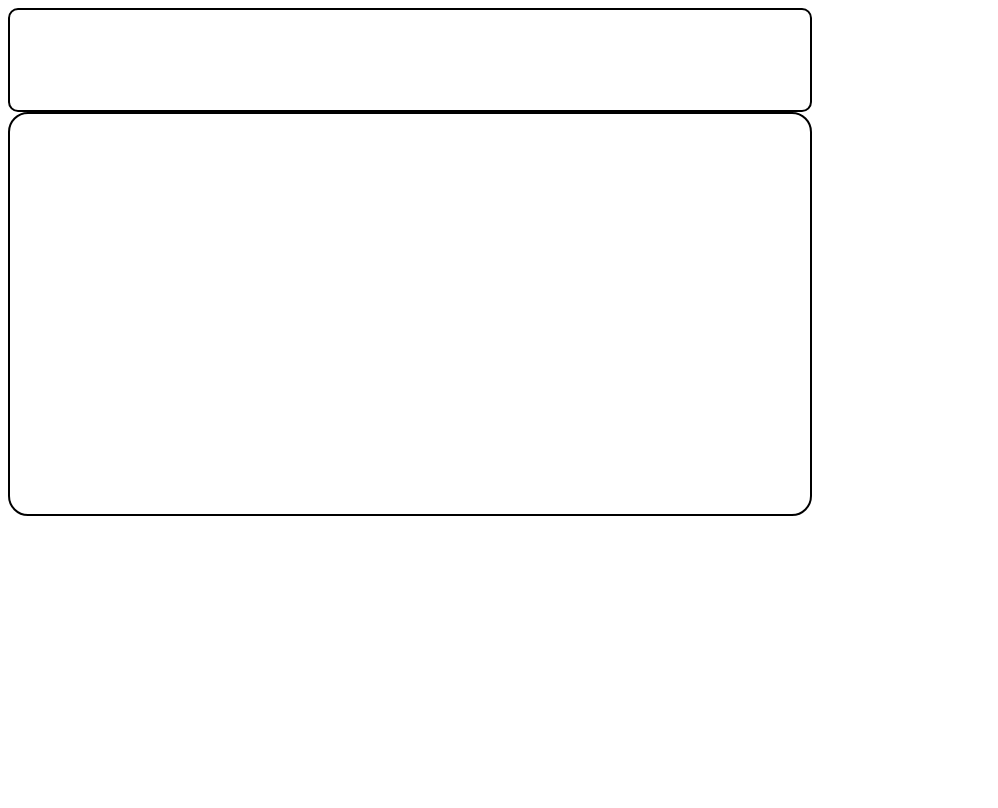
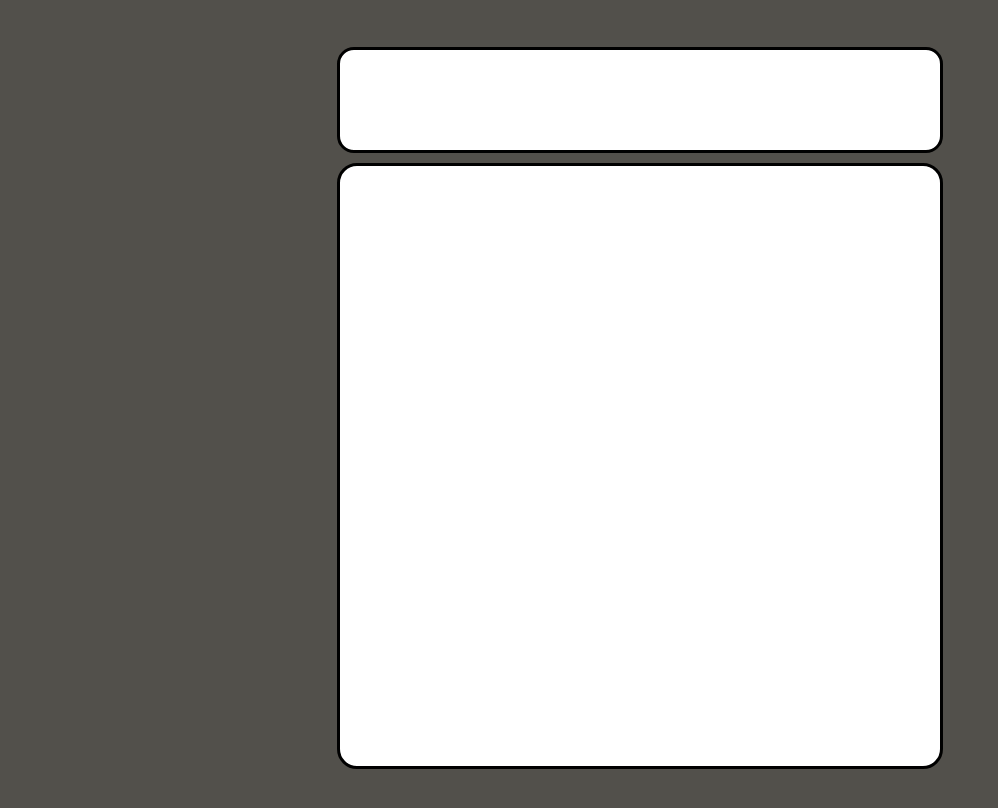
Before and after one commit to KondraShar/Etch-a-Sketch, a plain HTML site: page index.html in a window 1280 px wide. Shown: the whole page, without its empty margins (0-998 px from the left). Drawn offline with Linux system fonts and the light colour scheme.

Commit message:
Add minimalistic Kondra signiture design

```diff
--- a/style.css
+++ b/style.css
@@ -1,14 +1,31 @@
+body {
+    height: 100vh;
+    background-color: rgb(82,80,75);
+    display: flex;
+    flex-direction: column;
+    justify-content: center;
+    align-items: center;
+}
+
+.playground {
+    display: flex;
+    flex-direction: column;
+    gap: 10px;
+}
 
 .control-panel {
-    border: 2px solid black;
-    border-radius: 10px;
+    border: 3px solid black;
+    border-radius: 17px;
     height: 100px;
-    width: 800px;
+    width: 600px;
+    background-color: white;
 }
 
 .game {
-    border: 2px solid black;
+    border: 3px solid black;
     border-radius: 20px;
-    height: 400px;
-    width: 800px;
+    height: 600px;
+    width: 600px;
+    background-color: white;
+
 }
```
